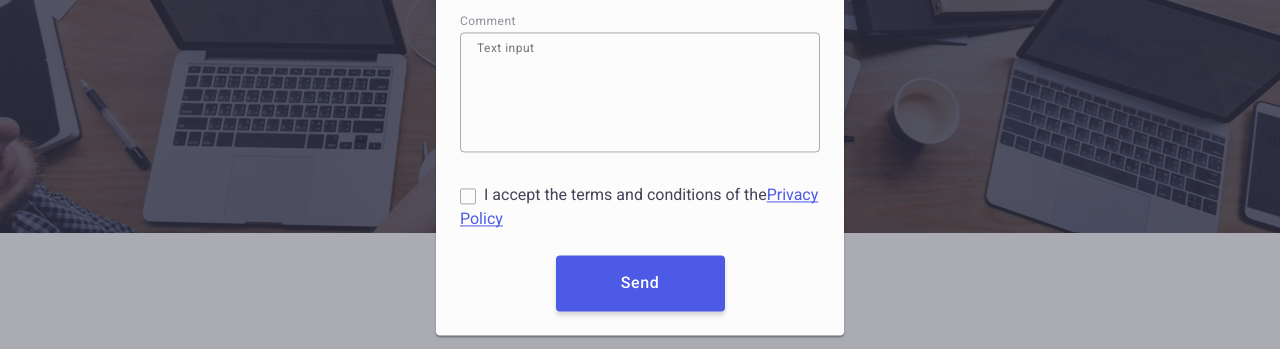
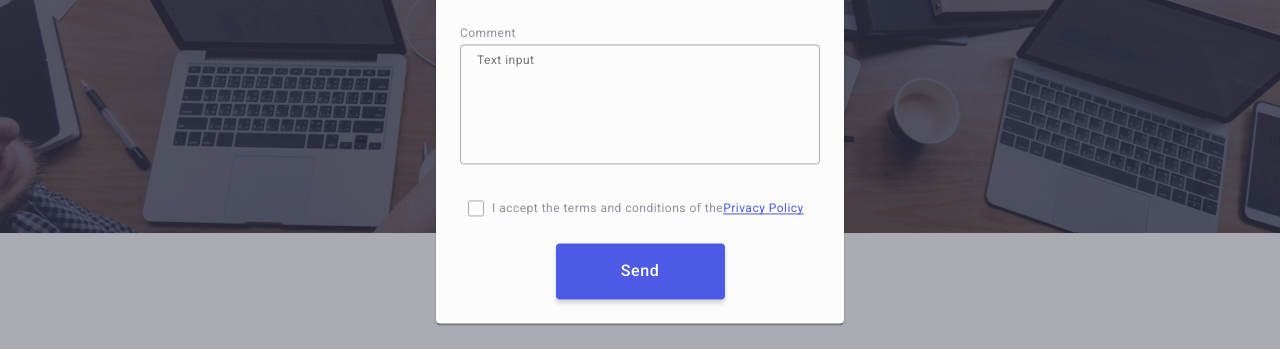
Before and after one commit to Viktor-Bondar-15/goit-markup-hw-05, a plain HTML site: page index.html in a window 1280 px wide. Shown: the part 440-789 px from the top of the page. Drawn offline with nearby package versions, Linux system fonts and the light colour scheme.

Commit message:
comm-md6

```diff
--- a/css/styles.css
+++ b/css/styles.css
@@ -740,7 +740,6 @@ font-size: 12px;
 
 .modal-field-wrap{
     position: relative;
-    margin-bottom: 8px;
 }
 
 .modal-field{
@@ -820,6 +819,15 @@ font-size: 12px;
         fill: #f4f4fd;
     }
 
+    .modal-field-feedbeck{
+        font-size: 12px;
+        line-height: 1.17;
+        letter-spacing: 0.04em;
+        color: #8e8f99;
+        margin: 16px auto;
+        padding-left: 8px;
+    }
+
 .modal-done{
 line-height: 1.3;
     text-decoration: underline;
--- a/index.html
+++ b/index.html
@@ -431,7 +431,7 @@
                     </div>
                     <div class="modal-field">
                     <input type="checkbox" name="user-privacy" id="user-privacy" value="true" class="modal-check visually-hidden" >
-                    <label for="user-privacy"><span class="modal-check-text">
+                    <label for="user-privacy" class="modal-field-feedbeck"><span class="modal-check-text">
                             <svg class="check-icon" width="10" height="8">
                                 <use href="./images/icons.svg#icon-vector"></use>
                             </svg>
```
